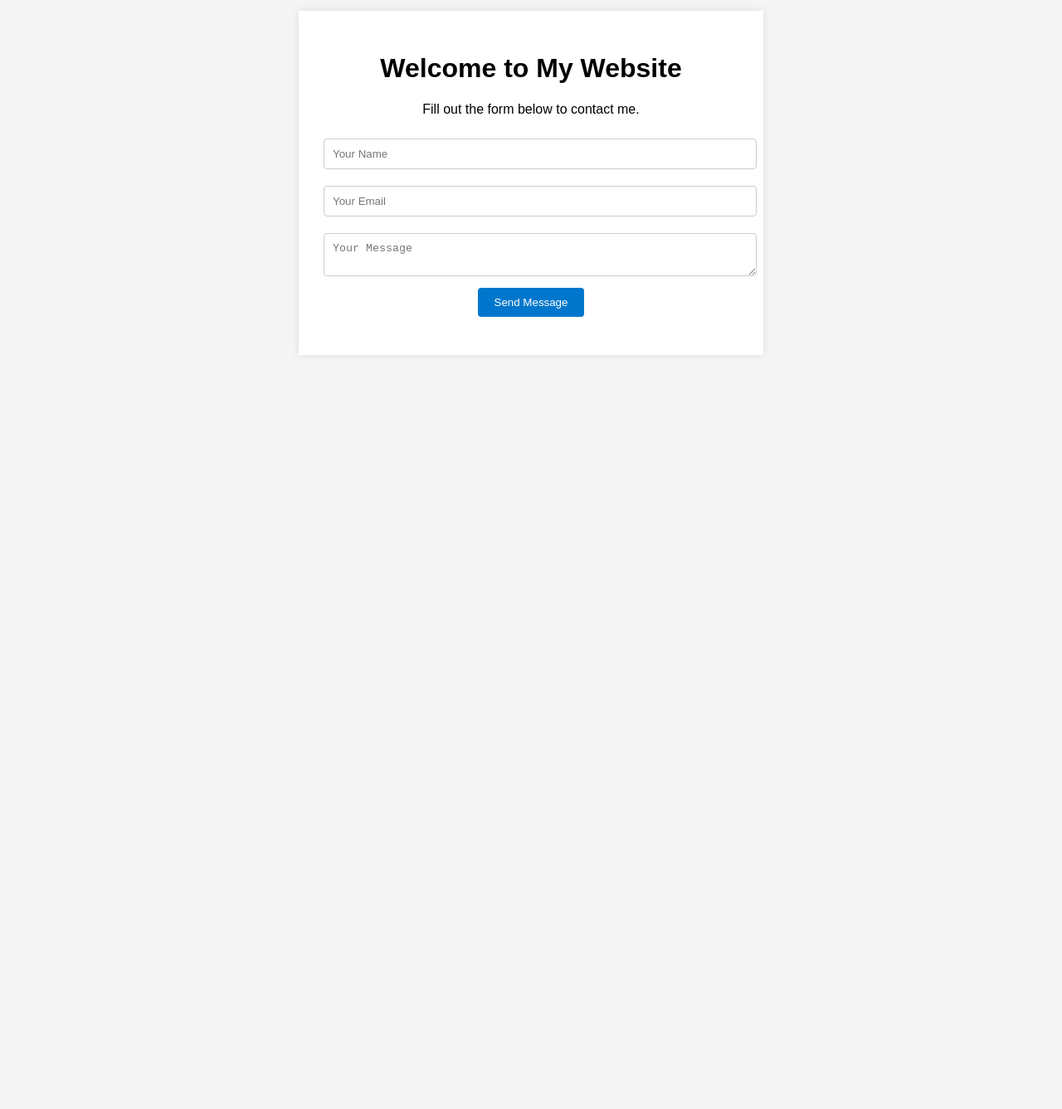
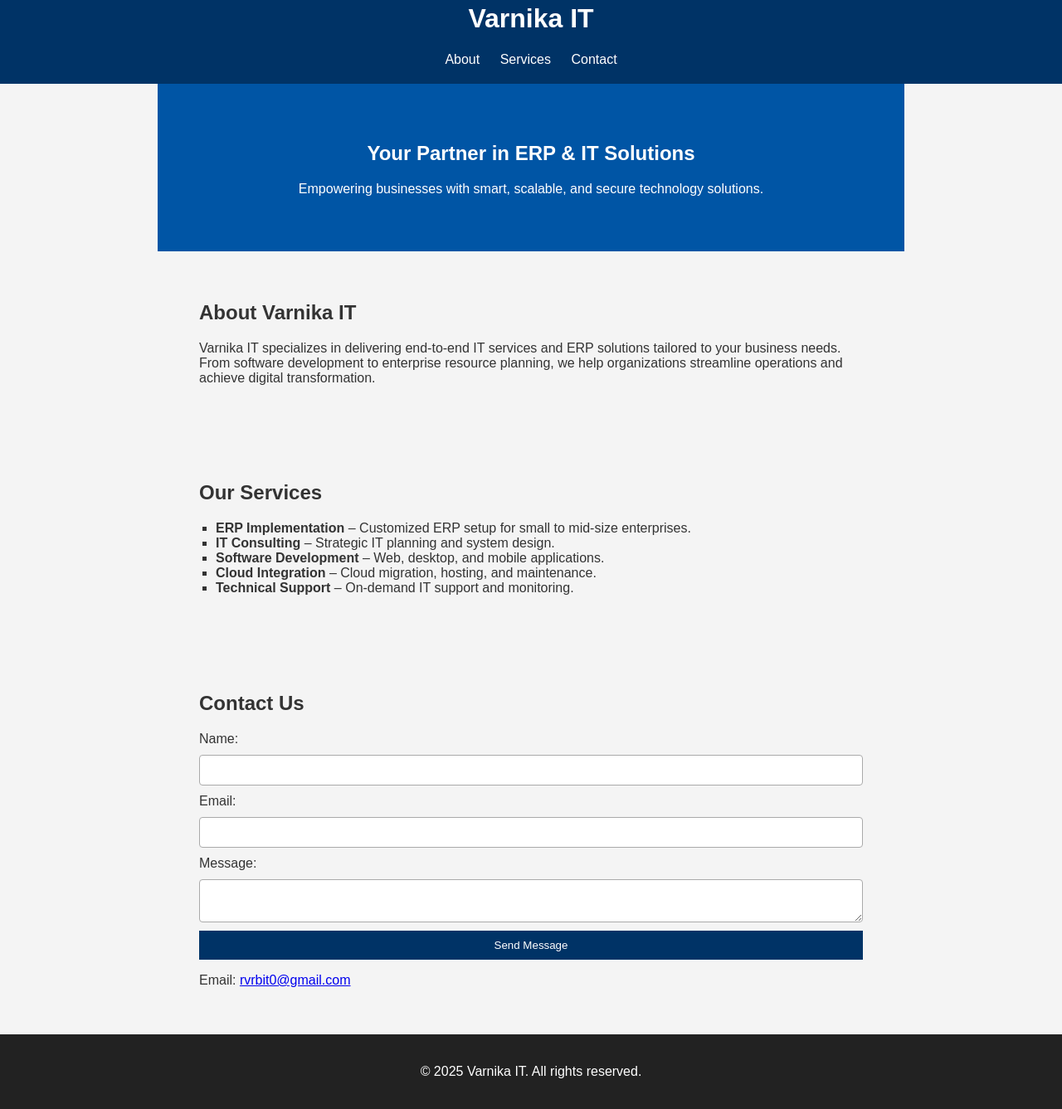
Before and after one commit to VarnikaIT/mywebsite, a plain HTML site: page index.html in a window 1280 px wide. Shown: the part 37-1374 px from the top of the page at 83% size. Before the commit the page ends 800 px from the top, so only its background shows below. Drawn offline with Linux system fonts and the light colour scheme.

Commit message:
Add files via upload

```diff
--- a/index.html
+++ b/index.html
@@ -2,25 +2,59 @@
 <html lang="en">
 <head>
   <meta charset="UTF-8">
-  <meta name="viewport" content="width=device-width, initial-scale=1.0">
-  <title>My Website</title>
+  <title>Varnika IT | ERP & IT Services</title>
   <link rel="stylesheet" href="style.css">
 </head>
 <body>
-  <div class="container">
-    <h1>Welcome to My Website</h1>
-    <p>Fill out the form below to contact me.</p>
+  <header>
+    <h1>Varnika IT</h1>
+    <nav>
+      <a href="#about">About</a>
+      <a href="#services">Services</a>
+      <a href="#contact">Contact</a>
+    </nav>
+  </header>
 
-    <form id="contact-form" method="POST">
-      <input type="text" name="name" placeholder="Your Name" required>
-      <input type="email" name="email" placeholder="Your Email" required>
-      <textarea name="message" placeholder="Your Message" required></textarea>
+  <section class="hero">
+    <h2>Your Partner in ERP & IT Solutions</h2>
+    <p>Empowering businesses with smart, scalable, and secure technology solutions.</p>
+  </section>
+
+  <section id="about">
+    <h2>About Varnika IT</h2>
+    <p>Varnika IT specializes in delivering end-to-end IT services and ERP solutions tailored to your business needs. From software development to enterprise resource planning, we help organizations streamline operations and achieve digital transformation.</p>
+  </section>
+
+  <section id="services">
+    <h2>Our Services</h2>
+    <ul>
+      <li><strong>ERP Implementation</strong> – Customized ERP setup for small to mid-size enterprises.</li>
+      <li><strong>IT Consulting</strong> – Strategic IT planning and system design.</li>
+      <li><strong>Software Development</strong> – Web, desktop, and mobile applications.</li>
+      <li><strong>Cloud Integration</strong> – Cloud migration, hosting, and maintenance.</li>
+      <li><strong>Technical Support</strong> – On-demand IT support and monitoring.</li>
+    </ul>
+  </section>
+
+  <section id="contact">
+    <h2>Contact Us</h2>
+    <form action="https://formspree.io/f/xyznwppg" method="POST">
+      <label for="name">Name:</label>
+      <input type="text" name="name" id="name" required>
+
+      <label for="email">Email:</label>
+      <input type="email" name="_replyto" id="email" required>
+
+      <label for="message">Message:</label>
+      <textarea name="message" id="message" required></textarea>
+
       <button type="submit">Send Message</button>
     </form>
+    <p>Email: <a href="mailto:rvrbit0@gmail.com">rvrbit0@gmail.com</a></p>
+  </section>
 
-    <p id="response"></p>
-  </div>
-
-  <script src="script.js"></script>
+  <footer>
+    <p>&copy; 2025 Varnika IT. All rights reserved.</p>
+  </footer>
 </body>
 </html>
--- a/style.css
+++ b/style.css
@@ -1,36 +1,68 @@
 body {
   font-family: Arial, sans-serif;
-  background: #f5f5f5;
   margin: 0;
-  padding: 0;
+  background: #f4f4f4;
+  color: #333;
 }
 
-.container {
-  max-width: 500px;
-  margin: 50px auto;
-  padding: 30px;
-  background: #fff;
-  box-shadow: 0 0 10px rgba(0,0,0,0.1);
+header {
+  background: #003366;
+  color: white;
+  padding: 20px;
   text-align: center;
 }
 
-input, textarea {
-  width: 100%;
+nav a {
+  color: white;
+  margin: 0 10px;
+  text-decoration: none;
+}
+
+.hero {
+  background: #0055a5;
+  color: white;
+  padding: 50px;
+  text-align: center;
+}
+
+section {
+  padding: 40px;
+  max-width: 800px;
+  margin: auto;
+}
+
+ul {
+  list-style-type: square;
+  padding-left: 20px;
+}
+
+form {
+  display: flex;
+  flex-direction: column;
+}
+
+form input, form textarea {
   padding: 10px;
   margin: 10px 0;
-  border: 1px solid #ccc;
+  border: 1px solid #aaa;
   border-radius: 4px;
 }
 
-button {
-  padding: 10px 20px;
-  background: #0077cc;
+form button {
+  background: #003366;
   color: white;
+  padding: 10px;
   border: none;
-  border-radius: 4px;
   cursor: pointer;
 }
 
-button:hover {
-  background: #005fa3;
+form button:hover {
+  background: #0055a5;
 }
+
+footer {
+  background: #222;
+  color: white;
+  text-align: center;
+  padding: 20px;
+}
```
